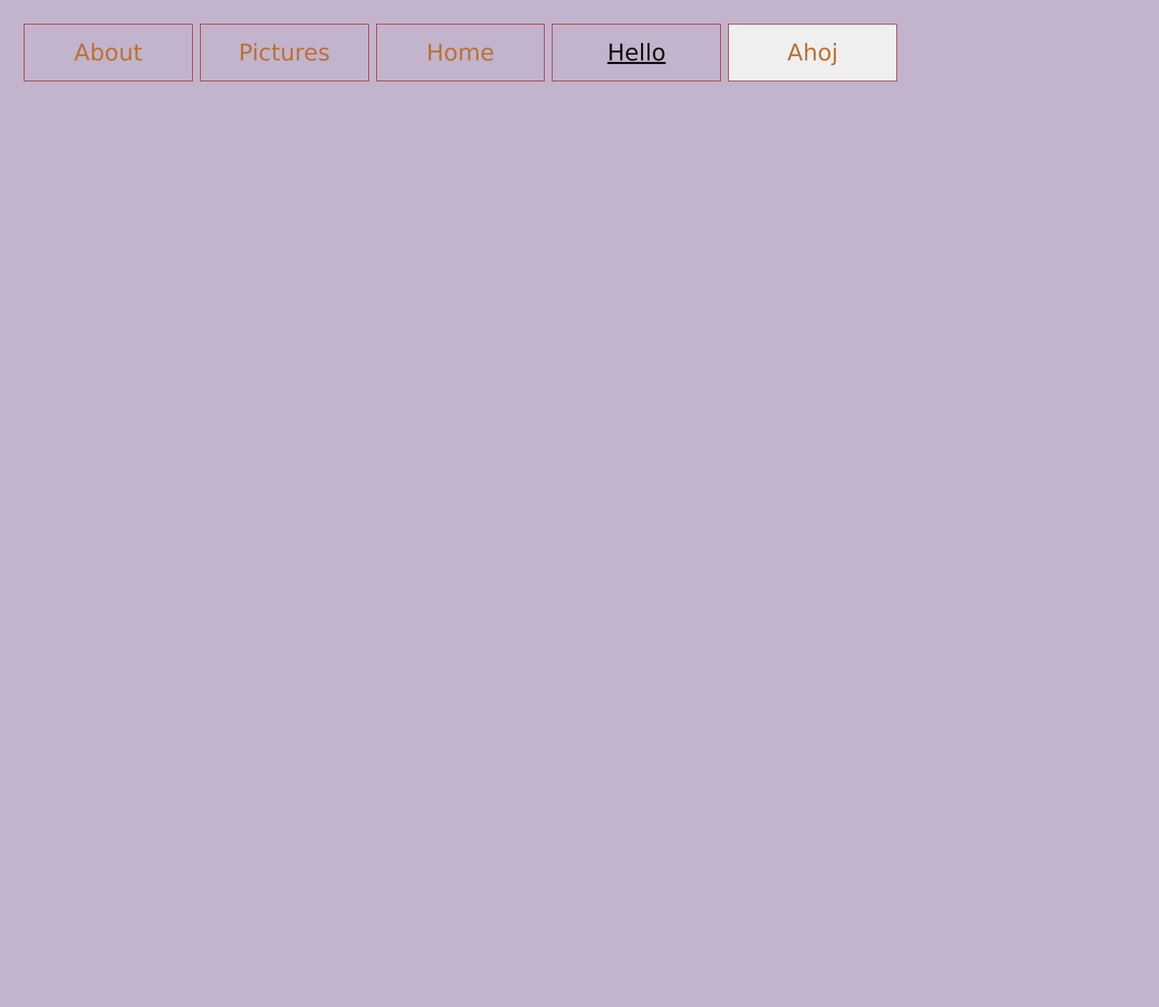
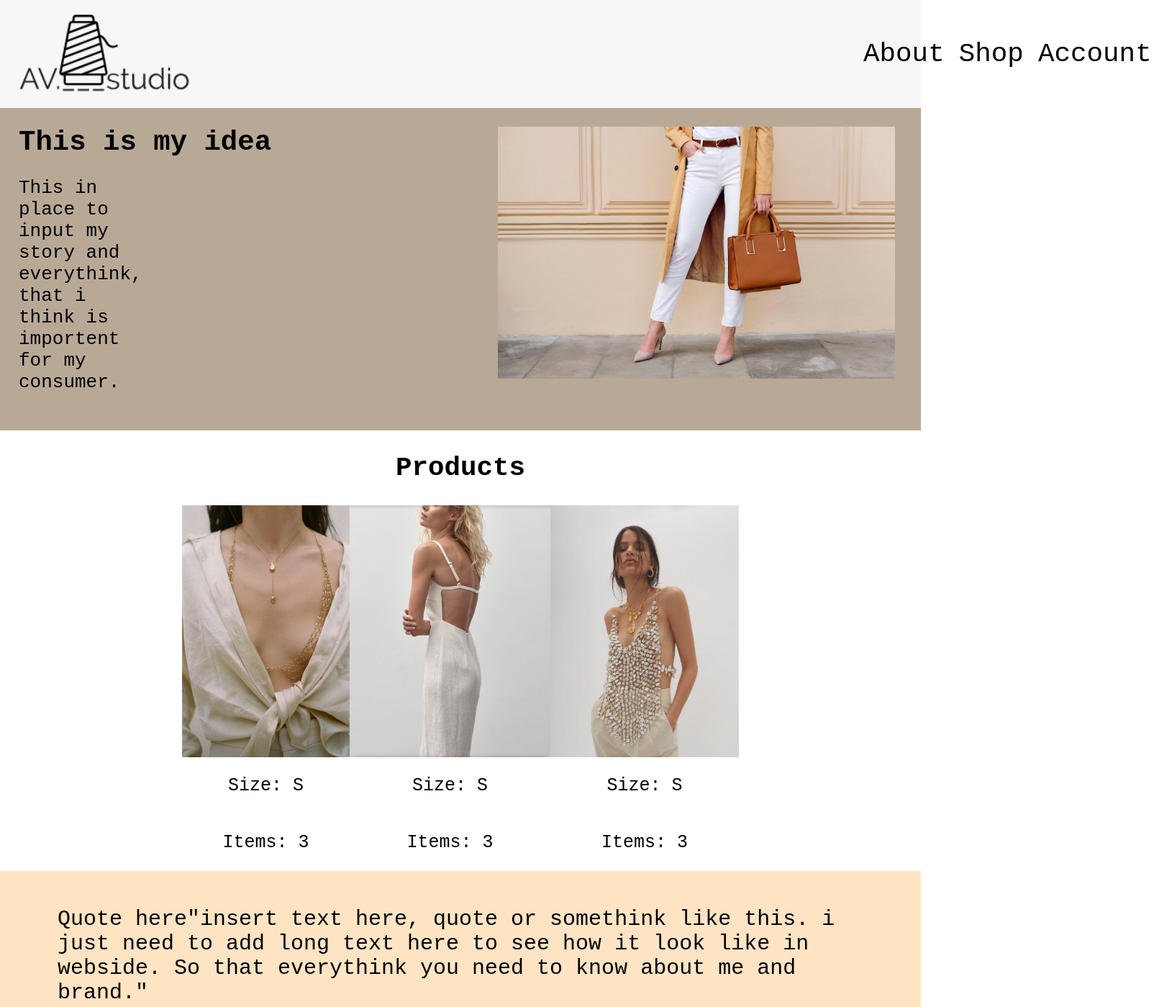
Before and after one commit to Kouzi99/loading-page, a plain HTML site: page index.html in a window 1280 px wide. Shown: the top 1399 px of the page at 72% size, 1611 px wide, since content can reach past the window. Before the commit the page ends 800 px from the top, so only its background shows below. Drawn offline with Linux system fonts and the light colour scheme.

Commit message:
Zmiany-w-plikach

```diff
--- a/index.html
+++ b/index.html
@@ -7,13 +7,53 @@
     <link rel="stylesheet" href="styles.css">
 </head>
 <body>
-    <div class="menu">
-        <div class="elements">About</div>
-        <div class="elements">Pictures</div>
-        <div class="elements">Home</div>
-        <a id="klik" class="elements" href="">Hello</a>
-        <button class="elements">Ahoj</button>
+    <div class="top">
+        <div class="logo">
+            <img id="logo" src="./images/logo.png" alt="ashion">
+        </div>
+        <div class="nav">
+            <a class="nav" href="">About</a>
+            <a class="nav" href="">Shop</a>
+            <a class="nav" href="">Account</a>
+        </div>
     </div>
+    <div class="info">
+        <div class="left">
+            <h1 class="left">This is my idea</h1>
+            <p class="left">This in place to input my story and everythink, that i think is importent for my consumer.</p>
+        </div>
+        <div class="right">
+            <img id="right" src="./images/Dresscode.jpg" alt="Dresscode">
+        </div>
+    </div>
+    <div class="middle">
+        <h2>Products</h2>
+        <div class="product">
+            <div class="Items">
+                <img class="product" src="./images/dress1.jpg" alt="dress">
+                <p>Size: S</p>
+                <p>Items: 3</p>
+            </div>
+            <div class="Items">
+                <img class="product" src="./images/dress2.jpg" alt="hat">
+                <p>Size: S</p>
+                <p>Items: 3</p>
+            </div>
+            <div class="Items">
+                <img class="product" src="./images/dress3.jpg" alt="t-shirt">
+                <p>Size: S</p>
+                <p>Items: 3</p>
+            </div>
+
+        </div>
+    </div>
+
+    <div class="text">
+        <p>Quote here"insert text here, quote or somethink like this. i just need to add long text here to see how it look like in webside. So that everythink you need to know about me and brand."</p>
+    </div>
+    <footer>
+        <div class="maps" style="width: 100%"><iframe width="800px" height="200px" frameborder="0" scrolling="no" marginheight="0" marginwidth="0" src="https://maps.google.com/maps?width=100%25&amp;height=200&amp;hl=en&amp;q=1%20Grafton%20Street,%20Dublin,%20Ireland+(Best%20side)&amp;t=&amp;z=14&amp;ie=UTF8&amp;iwloc=B&amp;output=embed"><a href="https://www.maps.ie/population/">Find Population on Map</a></iframe></div>
+    </footer>
 
 </body>
 </html>
--- a/styles.css
+++ b/styles.css
@@ -1,30 +1,100 @@
-.menu {
-    display: flex;
-    justify-content: center;
-    padding: 20px 20px 20px 20px;
+body{
+    padding: 0;
+    margin: 0;
+    font-family:monospace
 
-}
-.elements{
-    font-family: Verdana, Geneva, Tahoma, sans-serif;
-    font-size: 2em;
-    padding: 20px;
-    color: rgb(189, 113, 51);
-    flex: 2;
-    text-align: center;
-    border: 1px;
-    border-style:groove;
-    border-color: rgb(170, 43, 43);
-    margin: 5px;
-
-}
-#klik{
-    color: rgb(20, 13, 13);
 
 }
 
-body{
-    background-color: rgba(112, 82, 138, 0.432);
+.top {
+    display: flex;
+    flex: 1;
+
+    background-color: rgba(247,247,247,255);
+    padding-top: 1em;
+    padding-bottom: 1em;
+
+
 }
-button{
-    color: black;
+.nav{
+    display: flex;
+    flex: 3;
+    color: rgb(0, 0, 0);
+    align-items: center;
+    text-decoration-line: none;
+    margin: 10px;
+    justify-content: space-around;
+    font-size: 1.7em;
+
+
 }
+img#logo {
+    height: 120px;
+    width: auto;
+    margin-left: 20px;
+    margin-right: 70em;
+}
+h1.left{
+    font-size: 3em;
+    font-style: normal;
+    margin: 0em;
+}
+p.left{
+    font-size: 2em;
+    margin-right: 19em;
+}
+.info{
+    background-color: rgb(184, 169, 151);;
+    display: flex;
+    padding: 2em 0 2em 2em;
+}
+.left{
+
+    flex: 1;
+}
+img#right{
+
+    width: auto;
+    height: 350px;
+    margin-right: 5em;
+
+
+}
+.middle{
+text-align: center;
+font-size: 25px;
+
+}
+
+.product{
+    display: flex;
+    justify-content: center;
+}
+img.product{
+    height: 350px;
+    width: auto;
+
+}
+.Items{
+
+    display: flex;
+    flex-direction: column;
+
+
+}
+
+
+.text{
+    font-size: 30px;
+    background-color: bisque;
+    padding: 20px 80px 20px 80px;
+
+}
+
+footer{
+    padding: 90px;
+    background-color: rgba(75, 85, 40, 0.808);
+}
+.maps{
+
+}
```
Also changed, not shown: images/Dresscode.jpg (added), images/dress1.jpg (added), images/dress2.jpg (added), images/dress3.jpg (added), images/logo.png (added).
